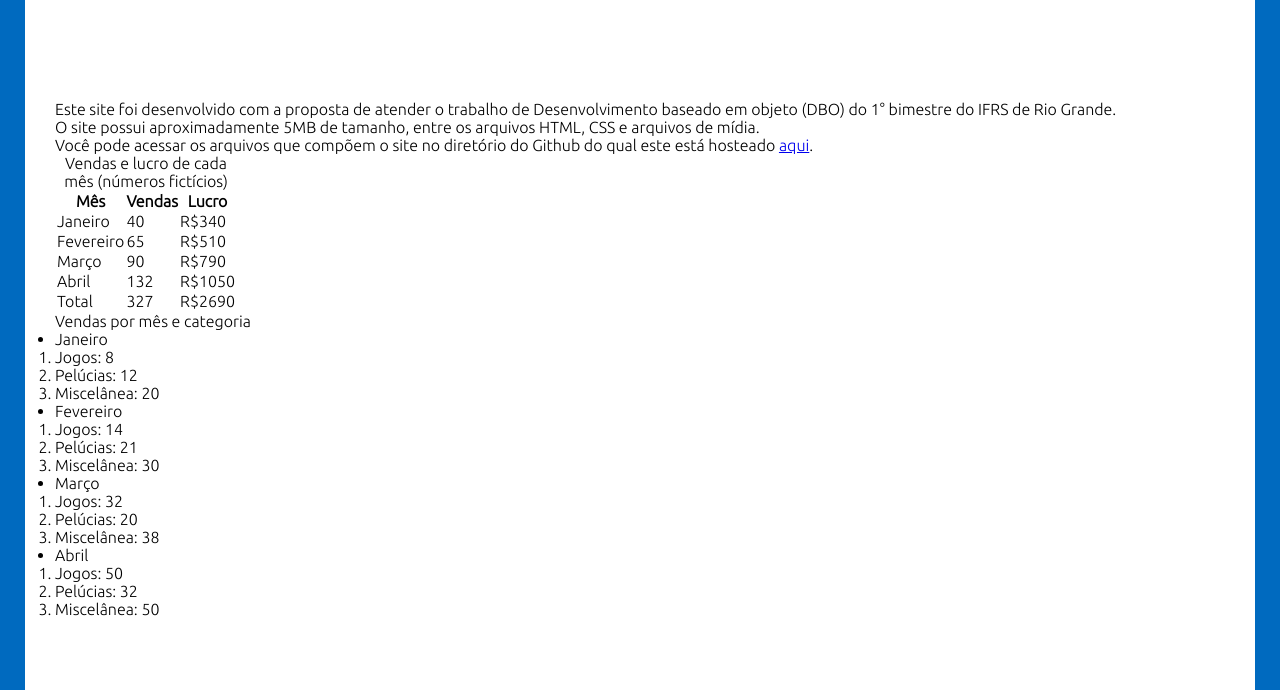
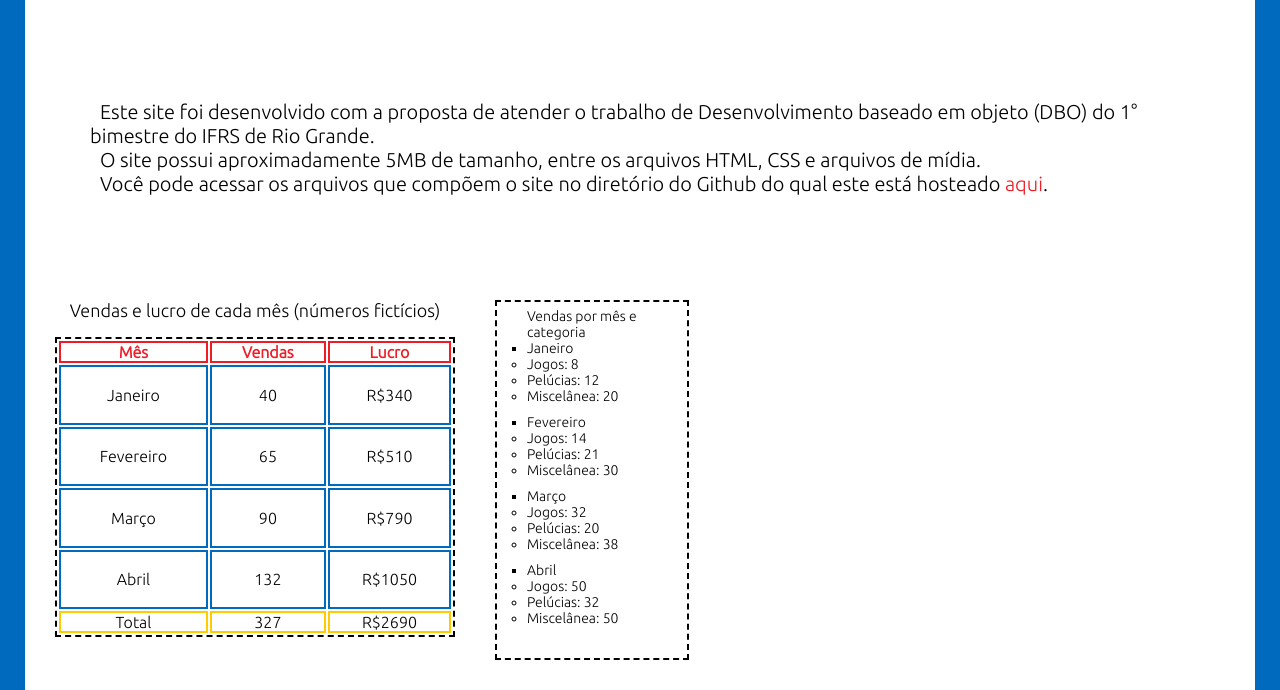
Before and after one commit to victorrschmidt/dbo2022, a plain HTML site: page trab_site_css/pokesoft/Sobre/index.html in a window 1280 px wide. Shown: the part 196-886 px from the top of the page. Drawn offline with Linux system fonts and the light colour scheme.

Commit message:
Add files via upload

```diff
--- a/trab_site_css/css/common.css
+++ b/trab_site_css/css/common.css
@@ -133,7 +133,7 @@ nav.rodape li{
 #logo_footer{
     float: left;
     height: 50px;
-    margin-left: 300px;
+    margin-left: 30px;
     margin-right: 20px;
 }
 
--- a/trab_site_css/css/outros.css
+++ b/trab_site_css/css/outros.css
@@ -16,7 +16,77 @@ fieldset{
     margin-bottom: 8px;
 }
 
+/* -------------------------- tabela -------------------------- */
+
+#vendas{
+    height: 300px;
+    width: 400px;
+    border: dashed black 2px;
+    margin-left: auto;
+    margin-right: auto;
+    float: left;
+    text-align: center;
+}
+
+table caption{
+    font-size: 18px;
+    margin-bottom: 16px;
+}
+
+th{
+    border: solid #ef1c25 2px;
+    color: #ef1c25;
+}
+
+td{
+    border: solid #006abf 2px;
+}
+
+tfoot td{
+    border: solid #ffcc03 2px;
+}
+
+#lista_produtos{
+    height: 350px;
+    width: 160px;
+    padding-top: 6px;
+    padding-left: 30px;
+    border: dashed black 2px;
+    margin-left: 40px;
+    float: left;
+    font-size: 14px;
+}
+
+#lista_produtos li{
+    list-style-type: square;
+}
+
+#lista_produtos ol{
+    margin-bottom: 10px;
+}
+
+#lista_produtos ol li{
+    list-style-type: circle;
+}
+
 /* -------------------------- outros -------------------------- */
+
+#sobre{
+    height: 200px;
+    width: 1100px;
+    margin-left: auto;
+    margin-right: auto;
+}
+
+#sobre p{
+    font-size: 20px;
+    text-indent: 10px;
+}
+
+#sobre a{
+    text-decoration: none;
+    color: #ef1c25;
+}
 
 #frete_image{
     height: 500px;
```
